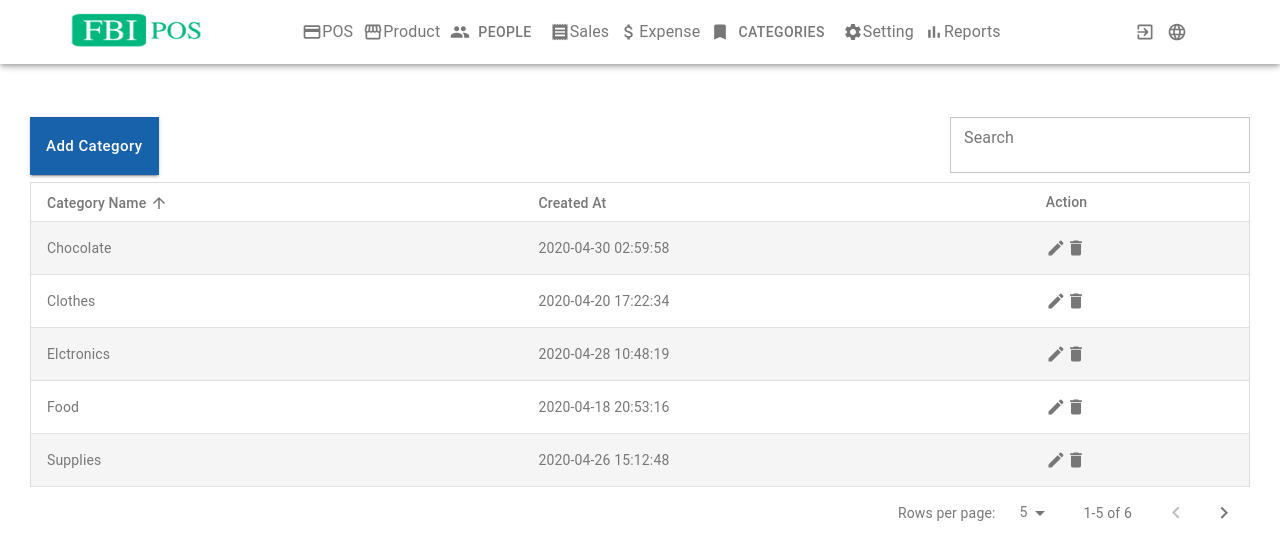
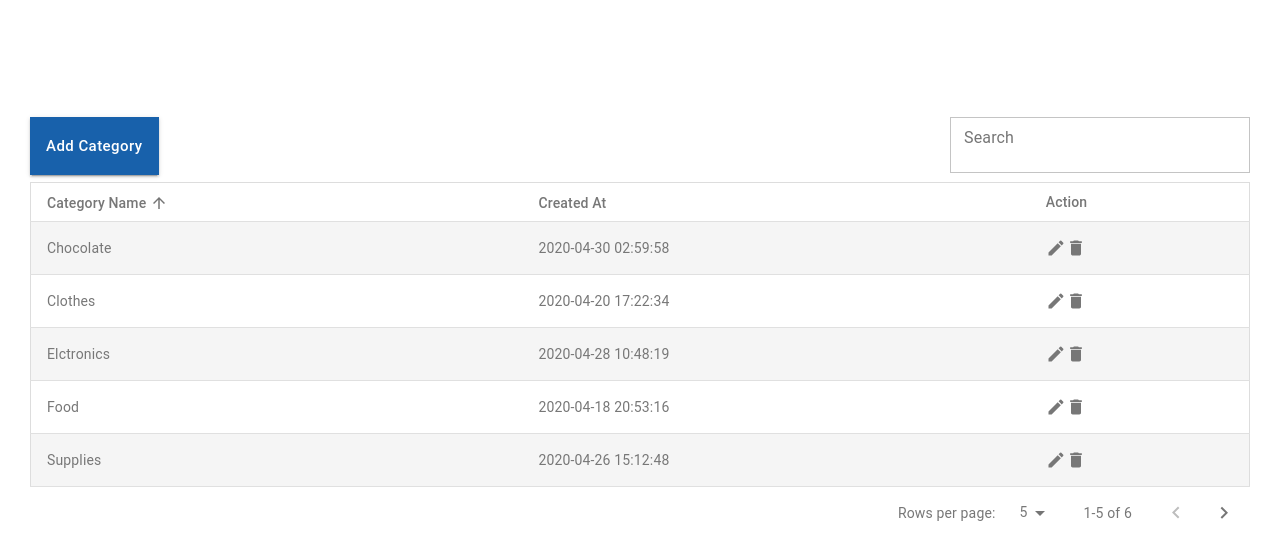
Before and after one commit to RemaaBdair/POS, a React (Create React App) app: page /CategoriesList in a window 1280 px wide. Shown: the top 560 px of the page. Built offline with nearby package versions, Linux system fonts and the light colour scheme; data requests are answered from the project's data file.

Commit message:
remove header component

```diff
--- a/src/pages/Category/CategoryPage.tsx
+++ b/src/pages/Category/CategoryPage.tsx
@@ -10,7 +10,6 @@ const CategoryPage: React.FunctionComponent<
   const { classes } = props;
   return (
     <div className={classes.root}>
-      <Header />
       <CategoryGrid />
     </div>
   );
--- a/src/pages/Products/ProductPage.tsx
+++ b/src/pages/Products/ProductPage.tsx
@@ -1,13 +1,10 @@
 import React from "react";
 import Box from "@material-ui/core/Box";
 import { RouteComponentProps } from "@reach/router";
-import Header from "../../Components/Header/Header";
 import ProductGrid from "./Components/ProductGrid/ProductGrid";
 const ProductPage: React.FunctionComponent<RouteComponentProps> = (props) => {
-  // const { classes } = props;
   return (
     <Box>
-      <Header />
       <ProductGrid />
     </Box>
   );
```
